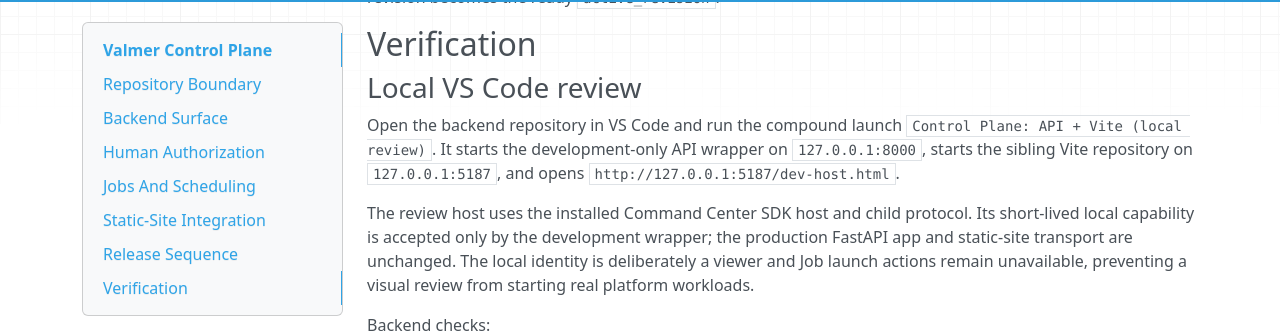
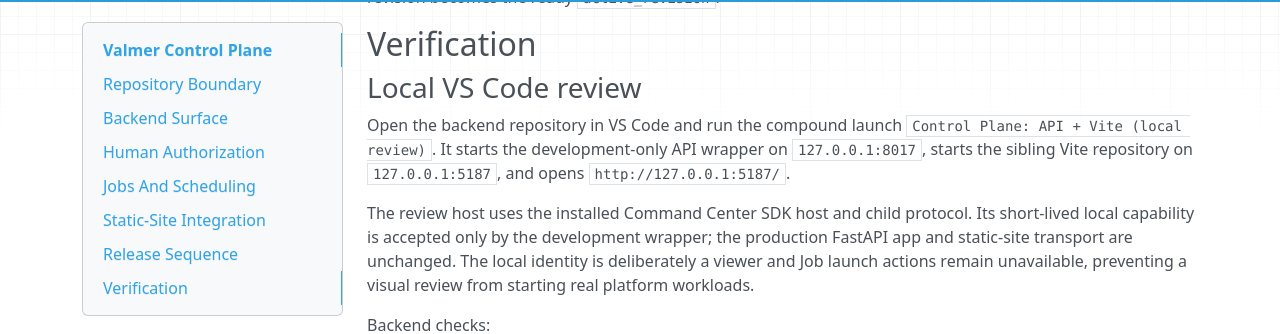
Before and after one commit to mainsequence-projects/valmer-connectors, an MkDocs documentation site: the page built from docs/control-plane.md, in a window 1280 px wide and 900 px high, scrolled down 2814 px. Shown: the part 182-516 px from the top of the window. Built offline with MkDocs 1.6.1, drawn with Linux system fonts in a browser that asks for light colours; nearby versions of some CDN libraries.

Commit message:
Use root local control-plane review entry

```diff
--- a/docs/control-plane.md
+++ b/docs/control-plane.md
@@ -133,8 +133,8 @@ switches only when the desired revision becomes the ready `active_revision`.
 
 Open the backend repository in VS Code and run the compound launch
 `Control Plane: API + Vite (local review)`. It starts the development-only API
-wrapper on `127.0.0.1:8000`, starts the sibling Vite repository on
-`127.0.0.1:5187`, and opens `http://127.0.0.1:5187/dev-host.html`.
+wrapper on `127.0.0.1:8017`, starts the sibling Vite repository on
+`127.0.0.1:5187`, and opens `http://127.0.0.1:5187/`.
 
 The review host uses the installed Command Center SDK host and child protocol.
 Its short-lived local capability is accepted only by the development wrapper;
--- a/pyproject.toml
+++ b/pyproject.toml
@@ -4,7 +4,7 @@ build-backend = "setuptools.build_meta"
 
 [project]
 name = "valmer-connectors"
-version = "0.1.31"
+version = "0.1.32"
 readme = "README.md"
 requires-python = ">=3.13,<3.14"
 dependencies = [
```
Also changed, not shown: 1 other file.
